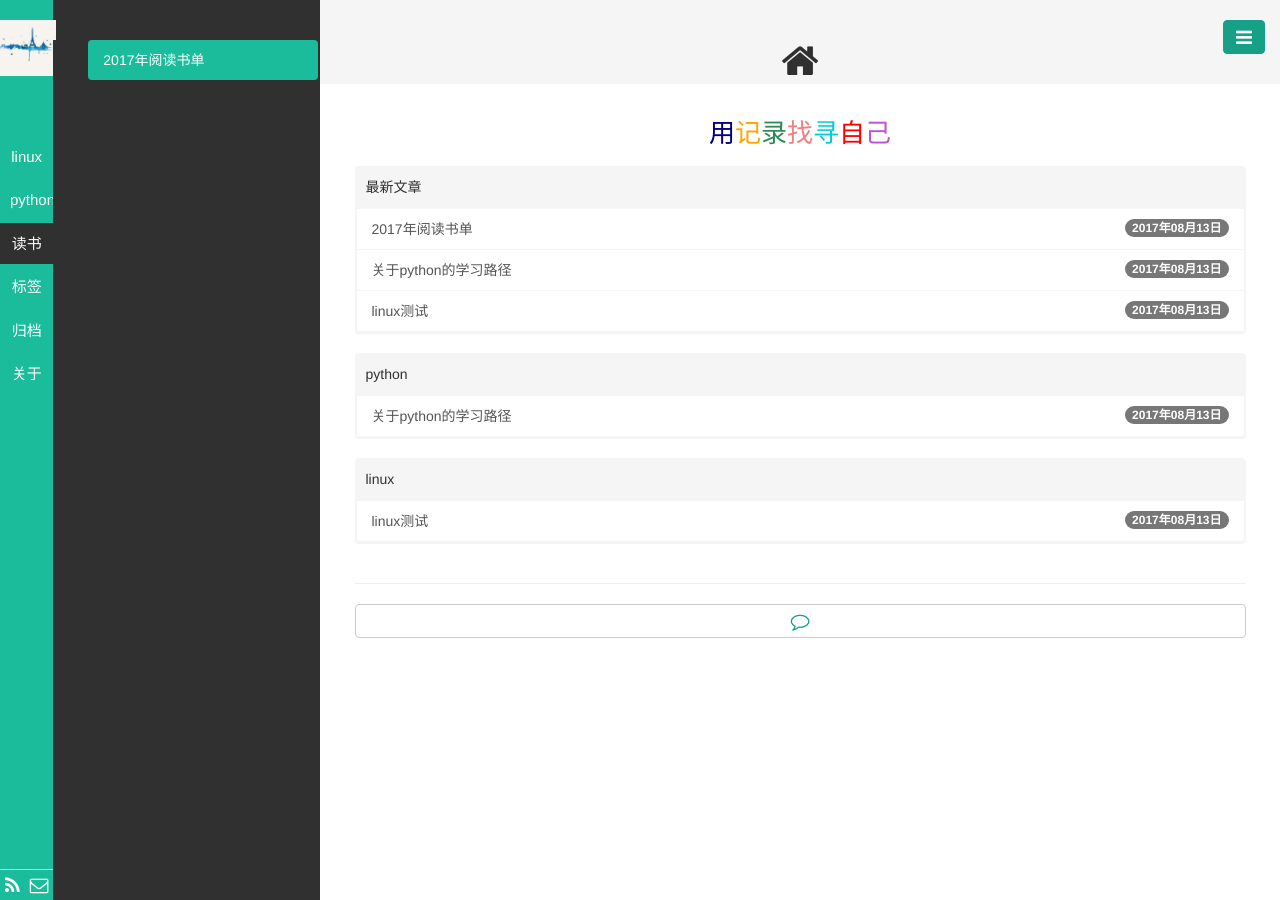
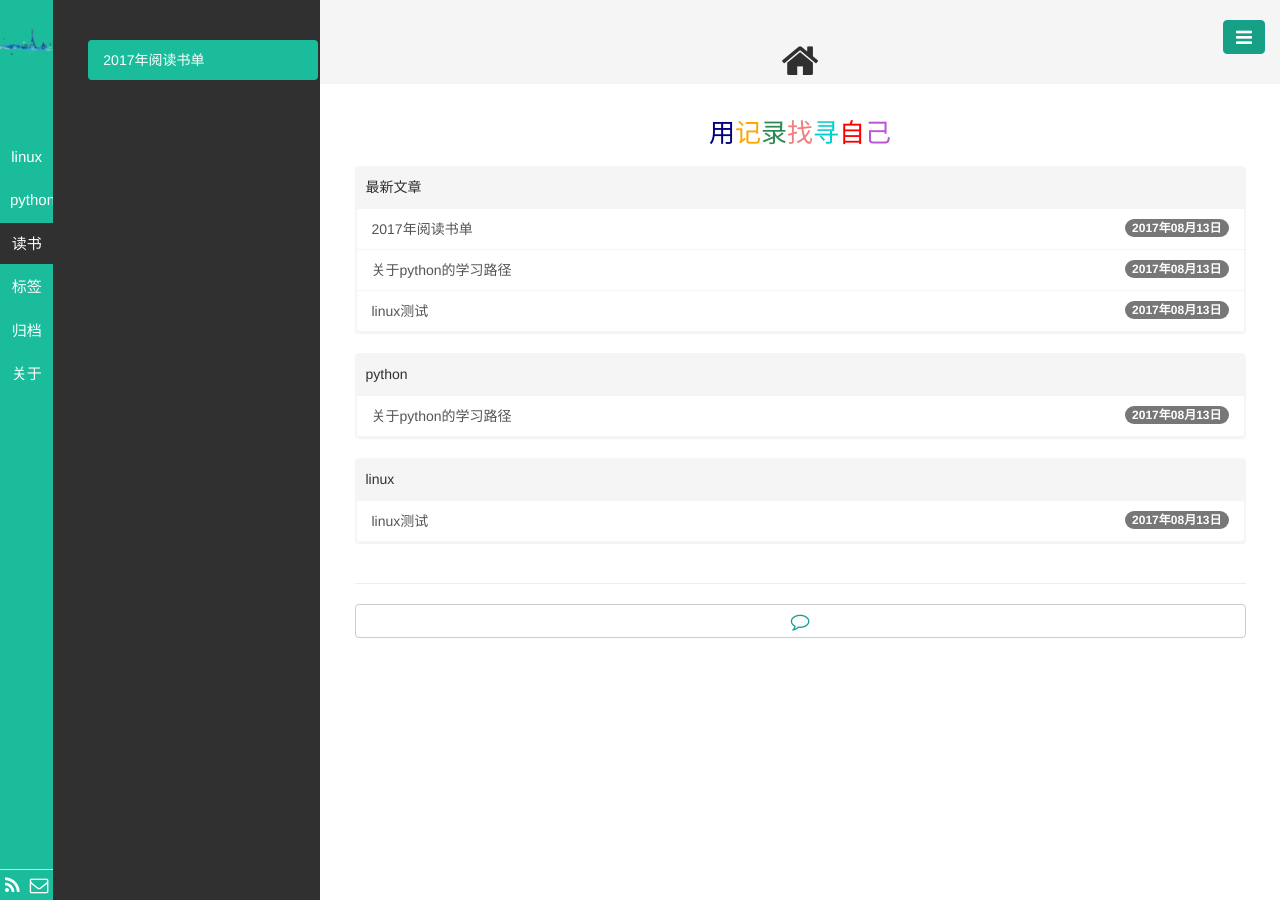
Before and after one commit to Longhaier/longhaier.github.io, a Jekyll site: the page built from index.html, in a window 1280 px wide. Built offline with Jekyll 4.4.1, drawn with Linux system fonts in a browser that asks for light colours; the list of posts is cut into pages by our own code.

Commit message:
Update _config.yml

```diff
--- a/_config.yml
+++ b/_config.yml
@@ -19,8 +19,8 @@ url: http://longhaier.cn
 rss_url: /pages/atom.xml
 
 # gavatar头像及Favicon
-gavatar: /public/img/yellowdeer.jpg
-favicon: /public/img/yellowdeer.jpg
+gavatar: /public/img/longhaier.png
+favicon: /public/img/longhaier.png
 
 # google analytics 设置
 ga:
```
